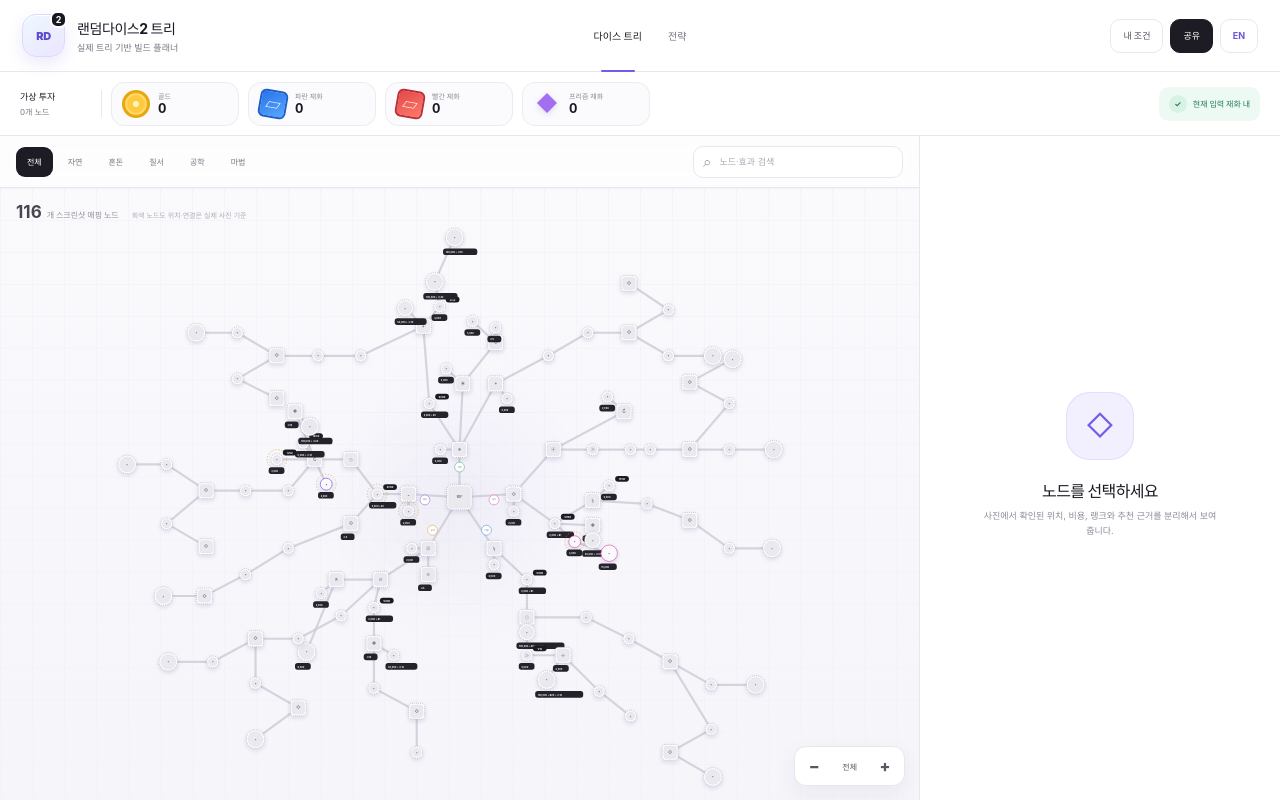
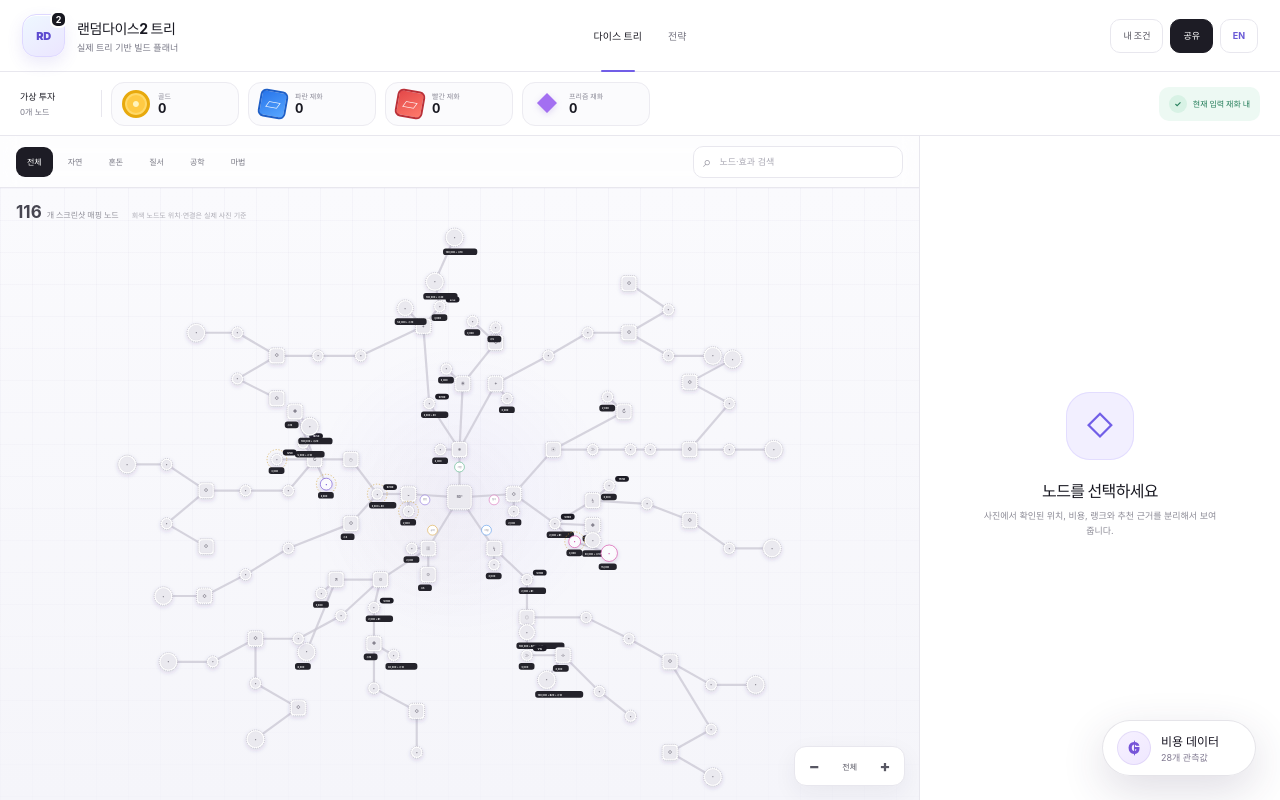
Before and after one commit to woo642778-art/dicetree, a React (Vite) app: page / in a window 1280 px wide. Built offline with nearby package versions, Linux system fonts and the light colour scheme.

Commit message:
feat: surface sourced cost research panel

```diff
--- a/src/main.tsx
+++ b/src/main.tsx
@@ -4,14 +4,17 @@ import "./tree-data-v2/augmentTopology";
 import "./tree-data-v2/currentCorrections";
 import { App } from "./app/App";
 import { I18nProvider } from "./i18n/I18nContext";
+import { CostResearchPanel } from "./features/research/CostResearchPanel";
 import "./app/app.css";
 import "./app/accessibility.css";
 import "./app/motion-fixes.css";
+import "./app/cost-research.css";
 
 createRoot(document.getElementById("root")!).render(
   <StrictMode>
     <I18nProvider>
       <App />
+      <CostResearchPanel />
     </I18nProvider>
   </StrictMode>,
 );
```
